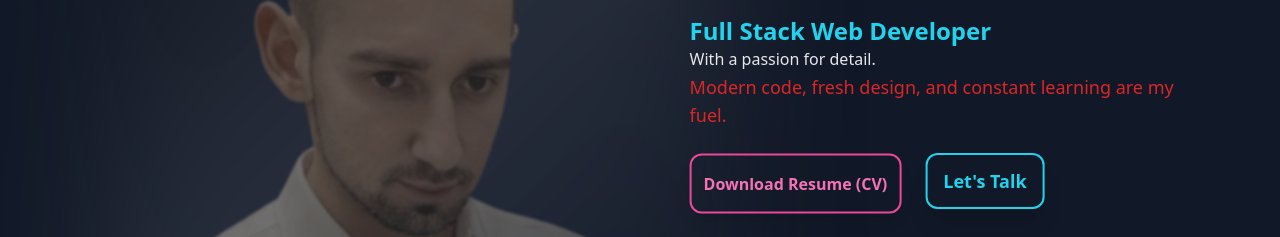
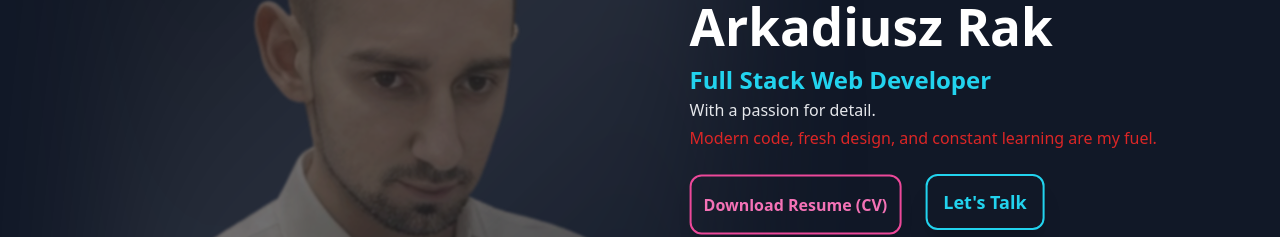
Before and after one commit to Kornetas/portfolio, a React (Vite) app: page / in a window 1280 px wide. Shown: the part 381-618 px from the top of the page. Built offline with nearby package versions, Linux system fonts and the light colour scheme.

Commit message:
I have better adjusted the layout of the main section to different device sizes

```diff
--- a/src/index.css
+++ b/src/index.css
@@ -112,7 +112,7 @@ body {
 
   .hero-text {
     margin-left: clamp(-120px, -10vw, -120px);
-    margin-top: 0px;
+    margin-top: 70px;
   }
 }
 
@@ -123,7 +123,7 @@ body {
   }
   .hero-text {
     margin-left: -40px;
-    margin-top: 0px;
+    margin-top: 70px;
   }
 }
 
--- a/src/pages/Home.jsx
+++ b/src/pages/Home.jsx
@@ -60,11 +60,11 @@ export default function Home() {
               </div>
 
               {/* Short description */}
-              <p className="text-gray-200 mb-1 sm:mb-1 leading-tight text-center md:text-left text-[clamp(1rem,1.2vw,1.2rem)]">
+              <p className="text-gray-200 mb-1 sm:mb-1 text-center md:text-left text-[clamp(1rem,1.2vw,1.2rem)]">
                 With a passion for detail.
               </p>
 
-              <p className="text-red-600 md:text-lg sm:text-lg max-w-xl mb-4 text-center md:text-left">
+              <p className="text-red-600 mb-4 sm:mb-4 text-center md:text-left text-[clamp(1rem,1.2vw,1.2rem)]">
                 Modern code, fresh design, and constant learning are my fuel.
               </p>
 
```
